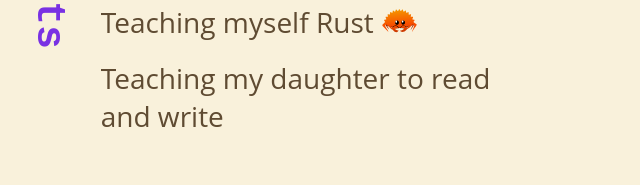
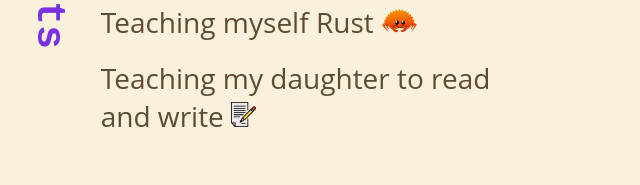
Before and after one commit to slucasmyer/Sullivan-Myer-Dot-Com, a plain HTML site: page index.html in a window 1280 px wide. Shown: the part 4124-4309 px from the top of the page, 591-1231 px from the left. Drawn offline with Linux system fonts and the light colour scheme; a web font is replaced by a local one.

Commit message:
Sullivan Myer

```diff
--- a/index.html
+++ b/index.html
@@ -244,7 +244,7 @@
                         	Teaching myself Rust <img style="height:25px;" src="/static/icons/rustacean.svg" alt="Rustacean icon"/>
                         </li>
                         <li>
-                        	Teaching my daughter to read and write
+                        	Teaching my daughter to read and write <img style="height:25px;" src="/static/icons/pencil-paper.svg" alt="Rustacean icon"/>
                         </li>
                     </ul>
                 </div>
```
